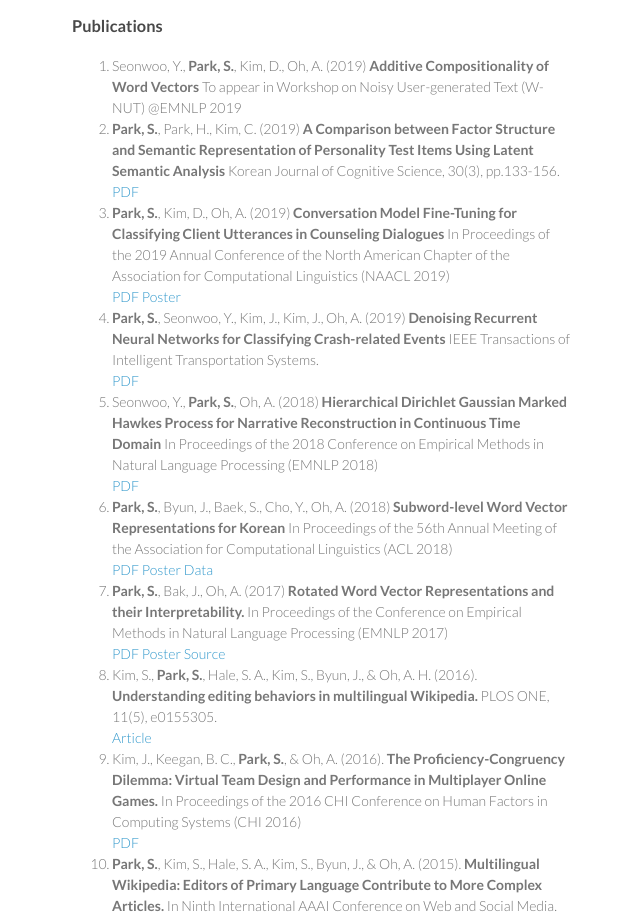
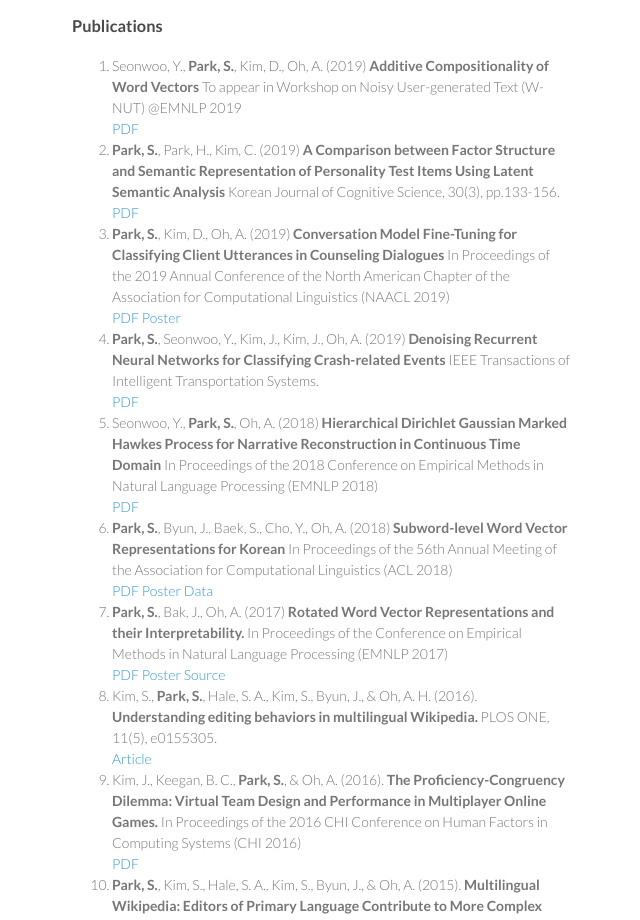
Before and after one commit to SungjoonPark/SungjoonPark.github.io, a plain HTML site: page index.html in a window 1280 px wide. Shown: the part 985-1905 px from the top of the page, without its empty margins (498-1138 px from the left). Drawn offline with Linux system fonts and the light colour scheme.

Commit message:
add hyperlink of EMNLP 2019 workshop paper

```diff
--- a/index.html
+++ b/index.html
@@ -87,8 +87,8 @@
 
         <li>
           Seonwoo, Y., <b>Park, S.</b>, Kim, D., Oh, A. (2019) <b>Additive Compositionality of Word Vectors</b> To appear in Workshop on Noisy User-generated Text (W-NUT) @EMNLP 2019<br />
+          <a href="https://www.aclweb.org/anthology/D19-5551.pdf">PDF</a>
         </li>
-
         <li>
           <b>Park, S.</b>, Park, H., Kim, C. (2019) <b>A Comparison between Factor Structure and Semantic Representation of Personality Test Items Using Latent Semantic Analysis</b> Korean Journal of Cognitive Science, 30(3), pp.133-156. <br />
           <a href="https://dx.doi.org/10.19066/cogsci.2019.30.3.2">PDF</a>
```
